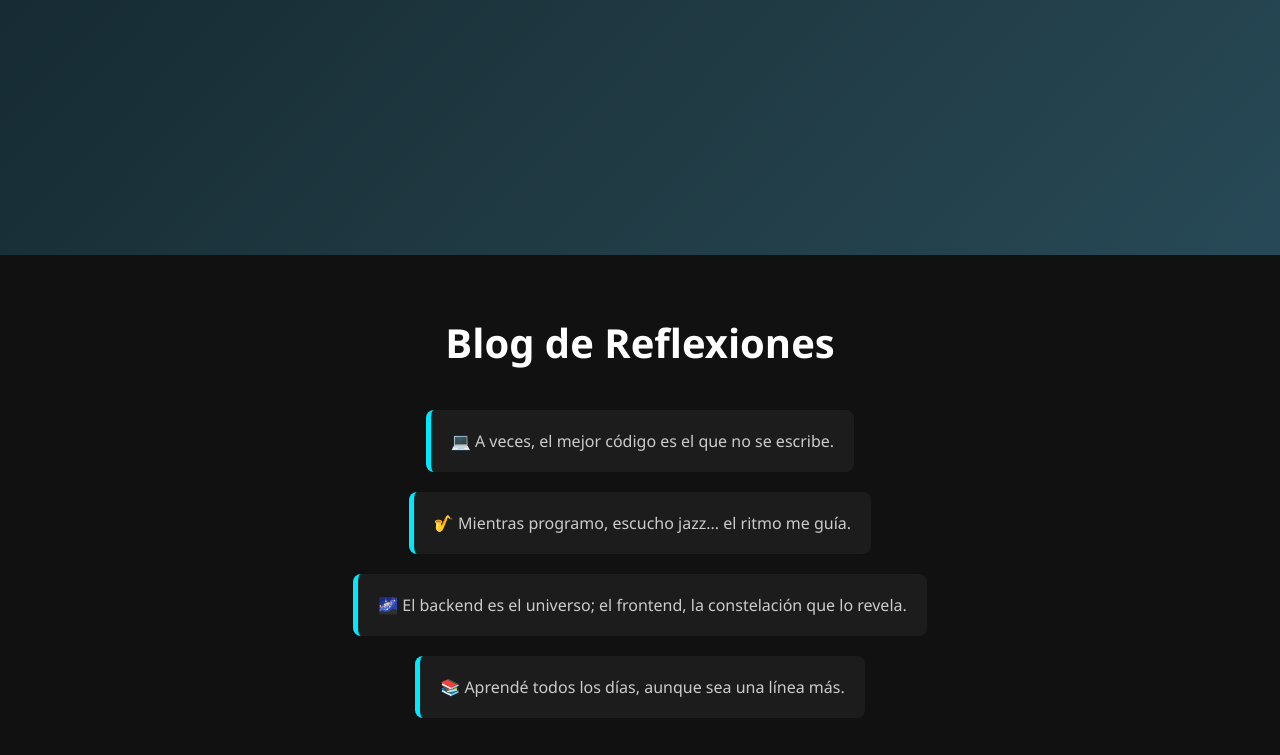
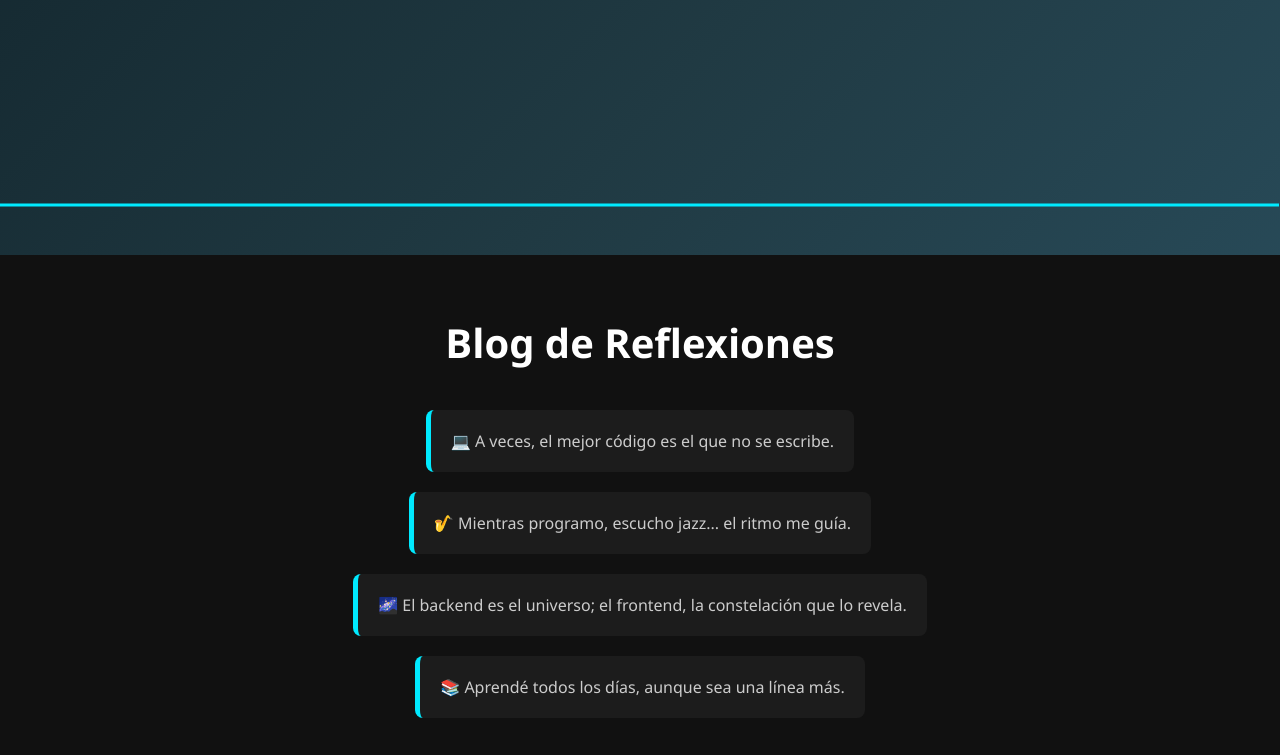
Before and after one commit to joelgonzalez7/tecnicatura_utn, a plain HTML site: page portafolio/index.html in a window 1280 px wide. Shown: the part 545-1300 px from the top of the page. Drawn offline with Linux system fonts and the light colour scheme.

Commit message:
portafolio version 2(cuerdas y notas musicales al hacer click

```diff
--- a/portafolio/index.html
+++ b/portafolio/index.html
@@ -3,7 +3,7 @@
 <head>
   <meta charset="UTF-8" />
   <meta name="viewport" content="width=device-width, initial-scale=1.0"/>
-  <title>Joel | Desarrollador Full Stack</title>
+  <title>Joel González | Desarrollador Full Stack</title>
   <link rel="stylesheet" href="https://cdnjs.cloudflare.com/ajax/libs/font-awesome/6.5.0/css/all.min.css"/>
   <style>
     :root {
@@ -31,7 +31,6 @@
       align-items: center;
       justify-content: center;
       text-align: center;
-      position: relative;
       padding: 20px;
     }
 
@@ -98,7 +97,6 @@
       }
     }
 
-    /* Animaciones generales */
     @keyframes slideIn {
       0% { transform: translateY(-50px); opacity: 0; }
       100% { transform: translateY(0); opacity: 1; }
@@ -148,6 +146,17 @@
       background: #2b2b2b;
     }
 
+    /* 🎸 Estilo para la cuerda */
+    #stringCanvas {
+      position: fixed;
+      bottom: 0;
+      left: 0;
+      width: 100%;
+      height: 100px;
+      pointer-events: none;
+      z-index: 1;
+    }
+
     @media (max-width: 600px) {
       .hero h1 {
         font-size: 3rem;
@@ -160,7 +169,7 @@
 </head>
 <body>
   <section class="hero">
-    <h1>Joel</h1>
+    <h1>Joel González</h1>
     <p>Desarrollador Full Stack apasionado por el código y la música 🎧</p>
     <div class="music-icon">
       <i class="fas fa-music"></i>
@@ -180,25 +189,85 @@
     <div class="blog-post">📚 Aprendé todos los días, aunque sea una línea más.</div>
   </section>
 
+  <!-- 🎸 Cuerda visual -->
+  <canvas id="stringCanvas"></canvas>
+
   <script>
+    // 🎶 Green Greens simplificada (en Hz)
+    const melody = [
+      392.00, 440.00, 523.25, 440.00,
+      392.00, 440.00, 523.25, 440.00,
+      392.00, 440.00, 523.25, 587.33,
+      523.25, 440.00, 392.00
+    ];
+    let currentNoteIndex = 0;
+
+    function playNote(frequency) {
+      const audioCtx = new (window.AudioContext || window.webkitAudioContext)();
+      const oscillator = audioCtx.createOscillator();
+      const gainNode = audioCtx.createGain();
+
+      oscillator.type = 'triangle';
+      oscillator.frequency.value = frequency;
+      oscillator.connect(gainNode);
+      gainNode.connect(audioCtx.destination);
+
+      gainNode.gain.setValueAtTime(0.08, audioCtx.currentTime);
+      oscillator.start();
+      oscillator.stop(audioCtx.currentTime + 0.3);
+    }
+
+    // 🎸 Animación de la cuerda
+    const canvas = document.getElementById('stringCanvas');
+    const ctx = canvas.getContext('2d');
+    let width = canvas.width = window.innerWidth;
+    let height = canvas.height = canvas.clientHeight;
+    let wave = 0;
+    let amplitude = 0;
+
+    function drawString() {
+      ctx.clearRect(0, 0, width, height);
+      ctx.beginPath();
+      ctx.moveTo(0, height / 2);
+      for (let x = 0; x < width; x++) {
+        const y = height / 2 + Math.sin(x * 0.02 + wave) * amplitude;
+        ctx.lineTo(x, y);
+      }
+      ctx.strokeStyle = '#00eaff';
+      ctx.lineWidth = 3;
+      ctx.stroke();
+      wave += 0.1;
+      amplitude *= 0.98; // Damping (reduce la vibración suavemente)
+      requestAnimationFrame(drawString);
+    }
+
+    window.addEventListener('resize', () => {
+      width = canvas.width = window.innerWidth;
+      height = canvas.height = canvas.clientHeight;
+    });
+
+    drawString();
+
+    // 🎼 Efecto visual y sonido por clic
     document.addEventListener('click', (e) => {
+      // Nota flotante animada
       const note = document.createElement('div');
       note.classList.add('note');
-
-      // Lista de símbolos musicales
       const symbols = ['♪', '♩', '♫', '♬', '🎶', '🎵'];
       note.textContent = symbols[Math.floor(Math.random() * symbols.length)];
-
-      // Posición inicial
       note.style.left = `${e.clientX}px`;
       note.style.top = `${e.clientY}px`;
       note.style.fontSize = `${Math.random() * 1.5 + 1}rem`;
       note.style.transform = `rotate(${Math.random() * 360}deg)`;
+      document.body.appendChild(note);
+      setTimeout(() => note.remove(), 2500);
 
-      document.body.appendChild(note);
+      // Reproduce la nota actual de la melodía
+      playNote(melody[currentNoteIndex]);
+      currentNoteIndex = (currentNoteIndex + 1) % melody.length;
 
-      // Remover después de la animación
-      setTimeout(() => note.remove(), 2500);
+      // Activa la vibración de la cuerda
+      amplitude = 20;
     });
   </script>
 </body>
```
